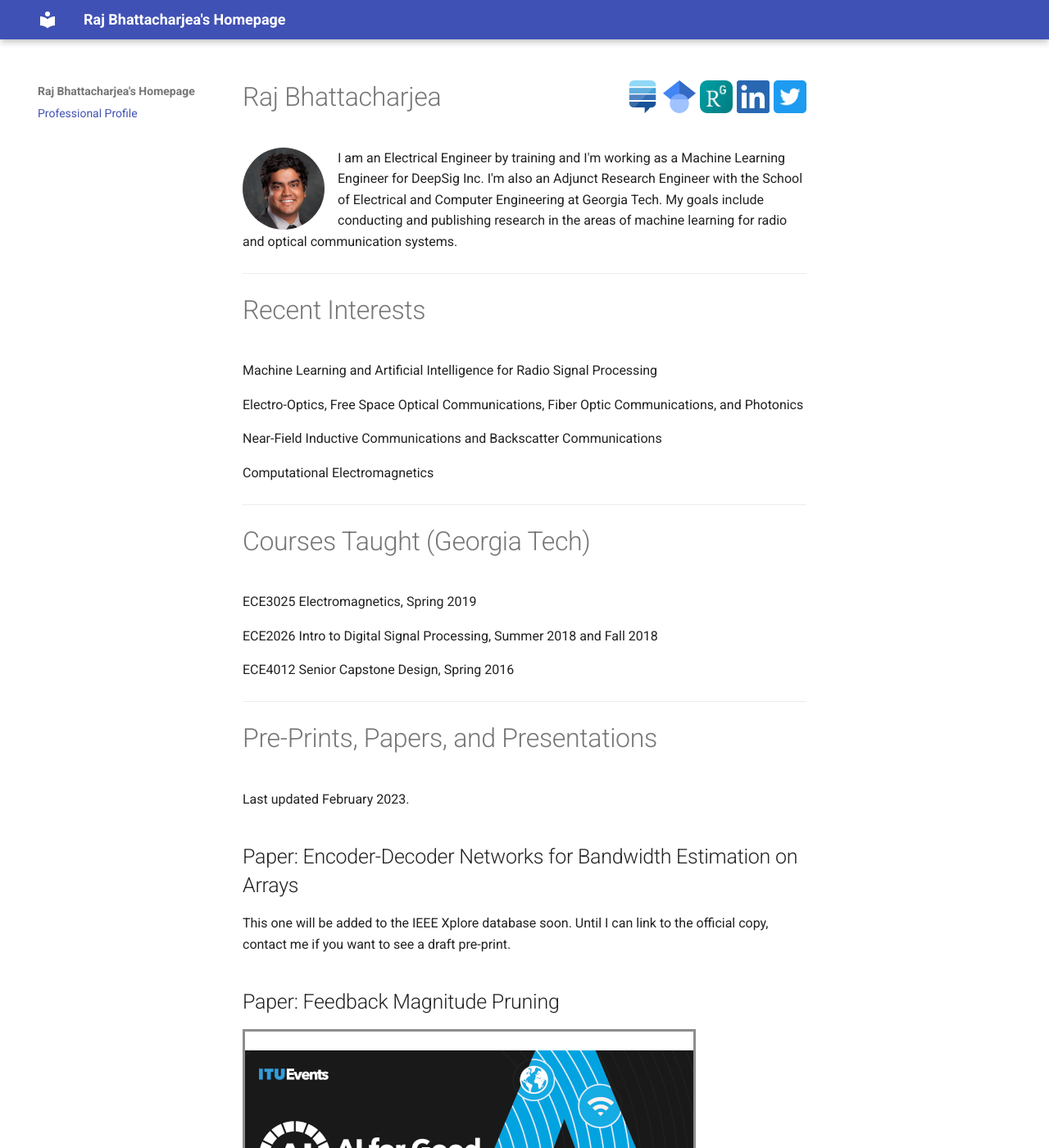
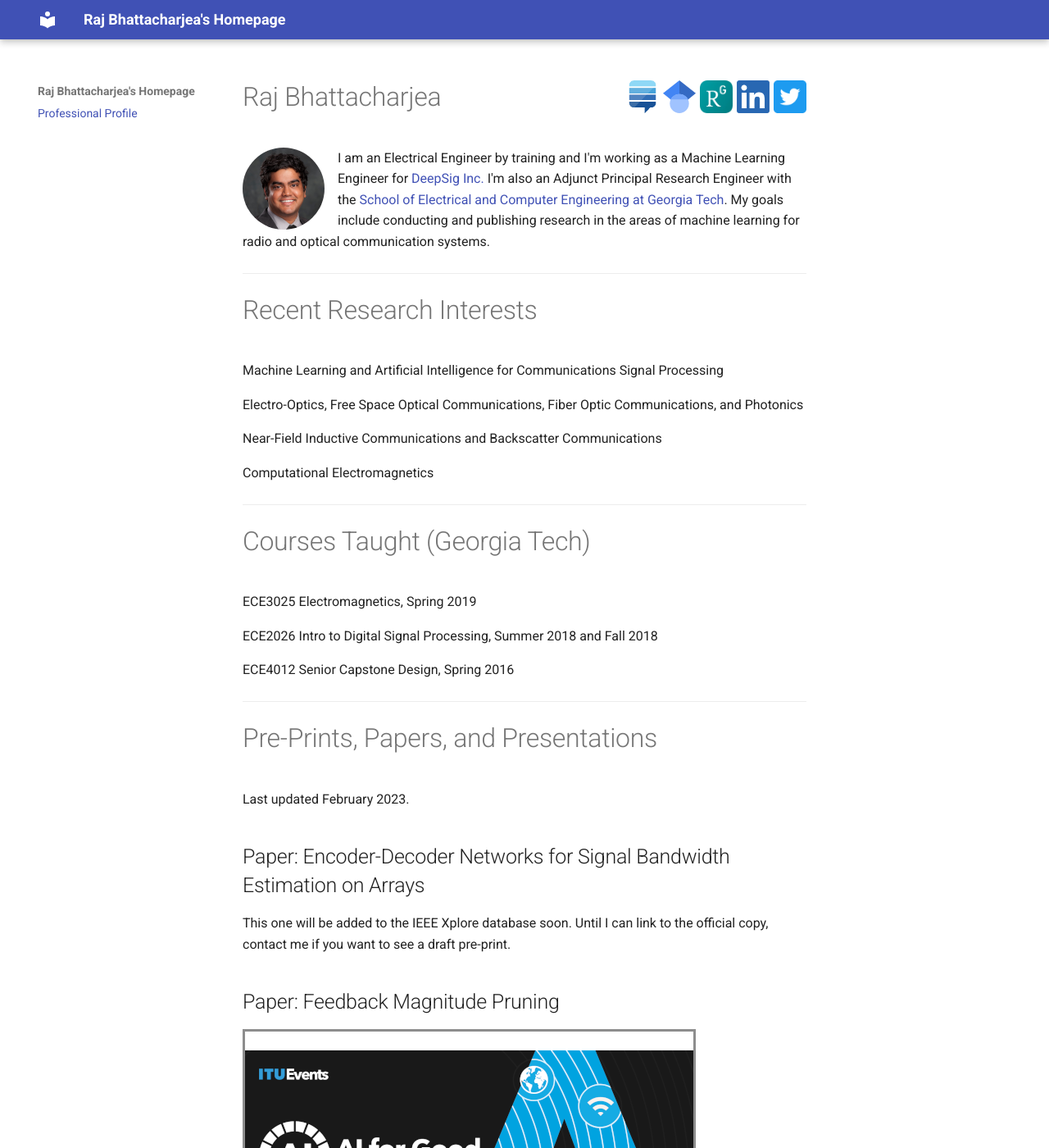
Before and after one commit to rajb245/rajb245.github.io, an MkDocs documentation site: the page built from docs/index.md, in a window 1280 px wide and 1400 px high. Shown: the whole window at 82% size. Built offline with MkDocs 1.6.1 and Material for MkDocs 9.7.7, drawn with Linux system fonts in a browser that asks for light colours.

Commit message:
Update links and verbiage

```diff
--- a/docs/index.md
+++ b/docs/index.md
@@ -8,13 +8,13 @@ Category: About Me
 <!-- ![Picture of Raj Bhattacharjea](images/RajBhattacharjea_Nov2015_square_200px.png){: style="float:left;border-radius:50%;padding-right:10px;width:100px;height:100px"} -->
 ![Picture of Raj Bhattacharjea](images/RajBhattacharjea_Nov2015_square_200px.png){: style="float:left;border-radius:50%;width:100px;height:100px;margin-right:1em;"}
 I am an Electrical Engineer by training and I'm working as a Machine Learning
-Engineer for DeepSig Inc. I'm also an Adjunct Research Engineer with the School
-of Electrical and Computer Engineering at Georgia Tech. My goals include
-conducting and publishing research in the areas of machine learning for radio
+Engineer for [DeepSig Inc.](https://www.deepsig.ai/) I'm also an Adjunct Principal Research Engineer with the
+[School of Electrical and Computer Engineering at Georgia Tech](https://ece.gatech.edu/).
+My goals include conducting and publishing research in the areas of machine learning for radio
 and optical communication systems.
 ________________________________________________________________________________
-# Recent Interests
-Machine Learning and Artificial Intelligence for Radio Signal Processing
+# Recent Research Interests
+Machine Learning and Artificial Intelligence for Communications Signal Processing
 
 Electro-Optics, Free Space Optical Communications, Fiber Optic Communications,
 and Photonics
@@ -32,7 +32,7 @@ ECE4012 Senior Capstone Design, Spring 2016
 ________________________________________________________________________________
 # Pre-Prints, Papers, and Presentations
 Last updated February 2023.
-## Paper: Encoder-Decoder Networks for Bandwidth Estimation on Arrays
+## Paper: Encoder-Decoder Networks for Signal Bandwidth Estimation on Arrays
 This one will be added to the IEEE Xplore database soon. Until I can link to the official copy, contact me if you want to see a draft pre-print.
 ## Paper: Feedback Magnitude Pruning
 [![Neural network compression with feedback magnitude pruning for automatic modulation classification](images/itu_challenge.png)](https://www.itu.int/pub/S-JNL-VOL3.ISSUE2-2022-A14)
```
Also changed, not shown: site/index.html, site/sitemap.xml, 1 other file.
